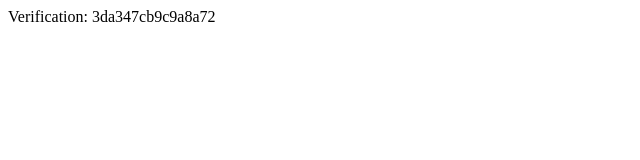
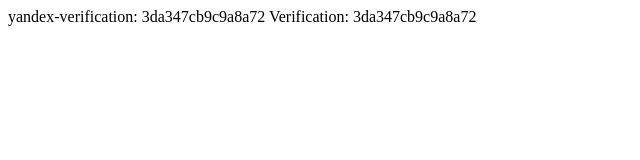
Before and after one commit to Annapopova2021/3dom, a plain HTML site: page yandex_3da347cb9c9a8a72.html.html in a window 1280 px wide. Shown: the whole page, without its empty margins (0-640 px from the left). Drawn offline with Linux system fonts and the light colour scheme.

Commit message:
Update yandex_3da347cb9c9a8a72.html.html

```diff
--- a/yandex_3da347cb9c9a8a72.html.html
+++ b/yandex_3da347cb9c9a8a72.html.html
@@ -2,6 +2,7 @@
     <head>
         <meta http-equiv="Content-Type" content="text/html; charset=UTF-8">
         <meta name="yandex-verification" content="3da347cb9c9a8a72" />
+        yandex-verification: 3da347cb9c9a8a72
     </head>
     <body>Verification: 3da347cb9c9a8a72</body>
 </html>
```
